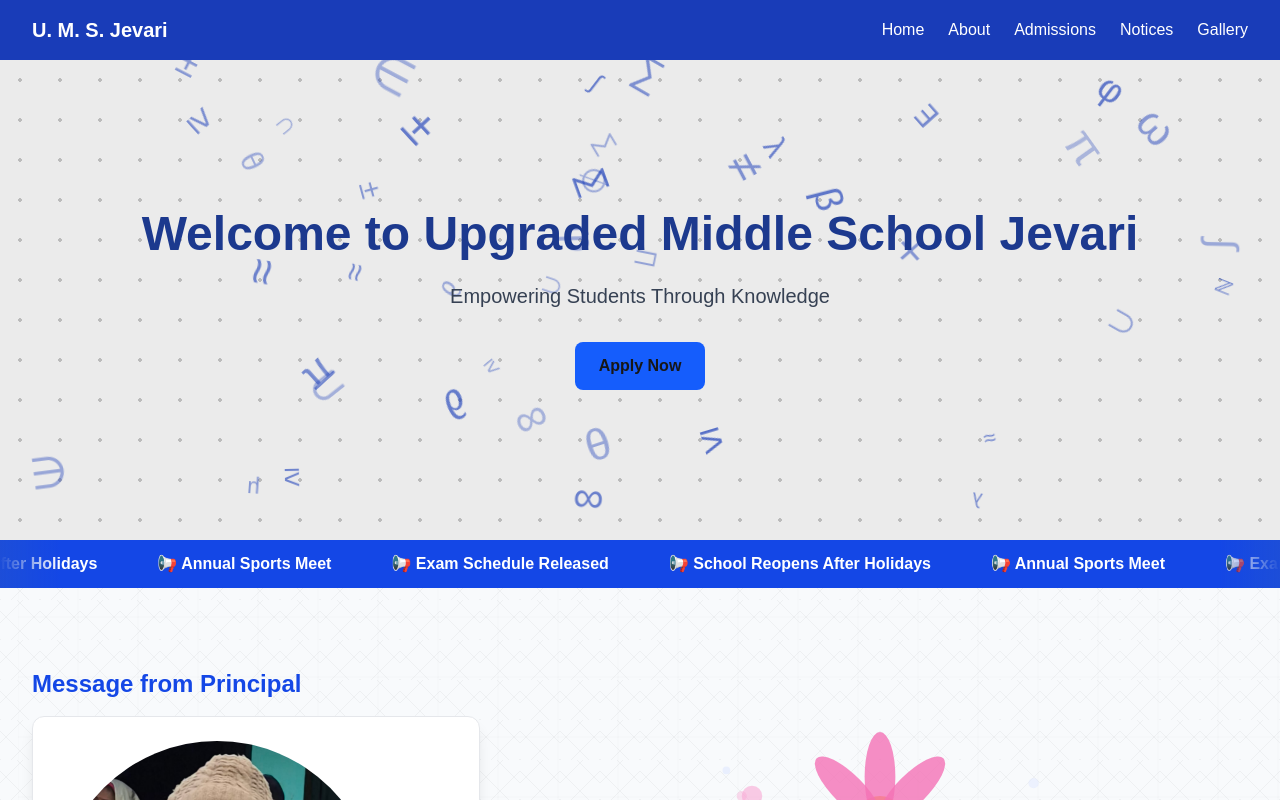
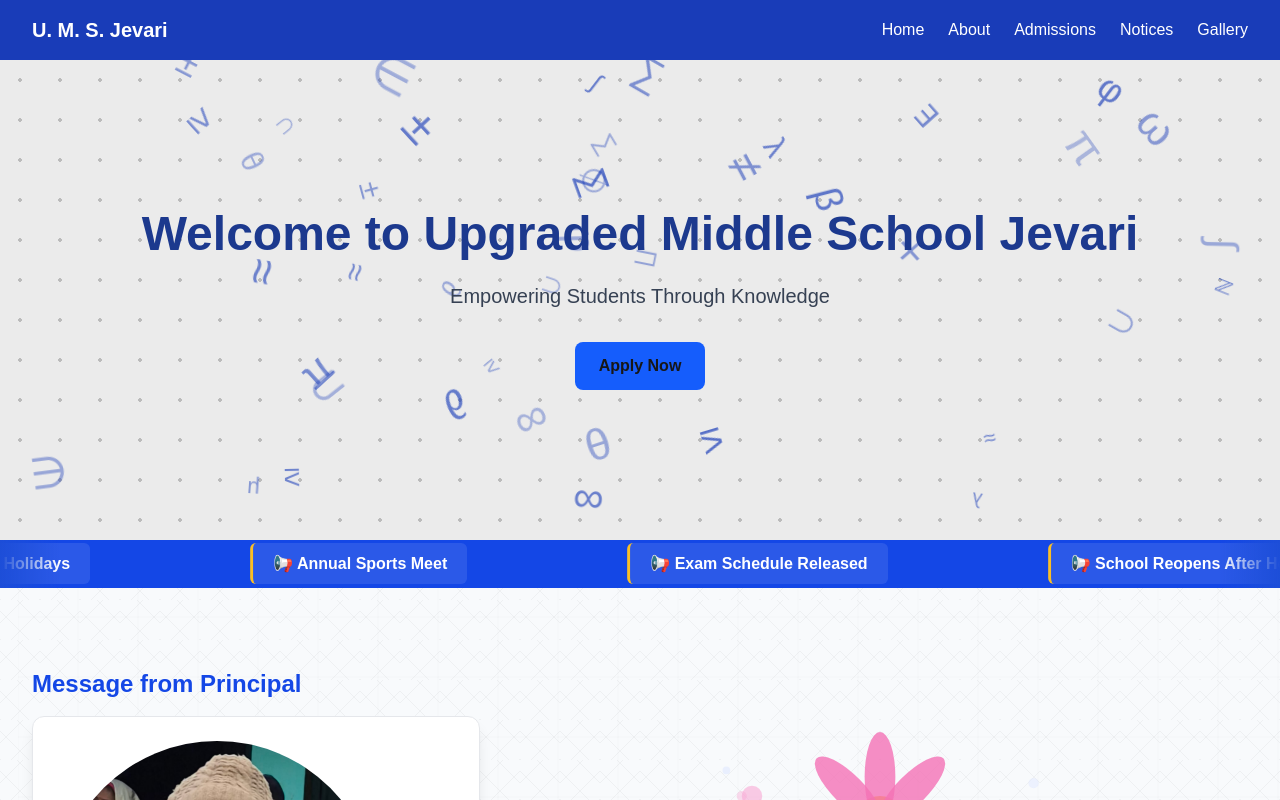
Before and after one commit to rktripathiguru/school-website, a Next.js app: page / in a window 1280 px wide. Shown: the top 800 px of the page. Built offline with nearby package versions, Linux system fonts and the light colour scheme; no server answers; the database is empty.

Commit message:
force db config

```diff
--- a/app/globals.css
+++ b/app/globals.css
@@ -97,10 +97,14 @@ body {
 
 /* Items */
 .ticker-item {
-  margin: 0 30px;
+  margin: 0 80px;
   font-weight: 600;
   cursor: pointer;
   transition: transform 0.2s ease;
+  padding: 12px 20px;
+  background-color: rgba(255, 255, 255, 0.1);
+  border-radius: 6px;
+  border-left: 3px solid #fbbf24;
 }
 
 .ticker-item:hover {
```
